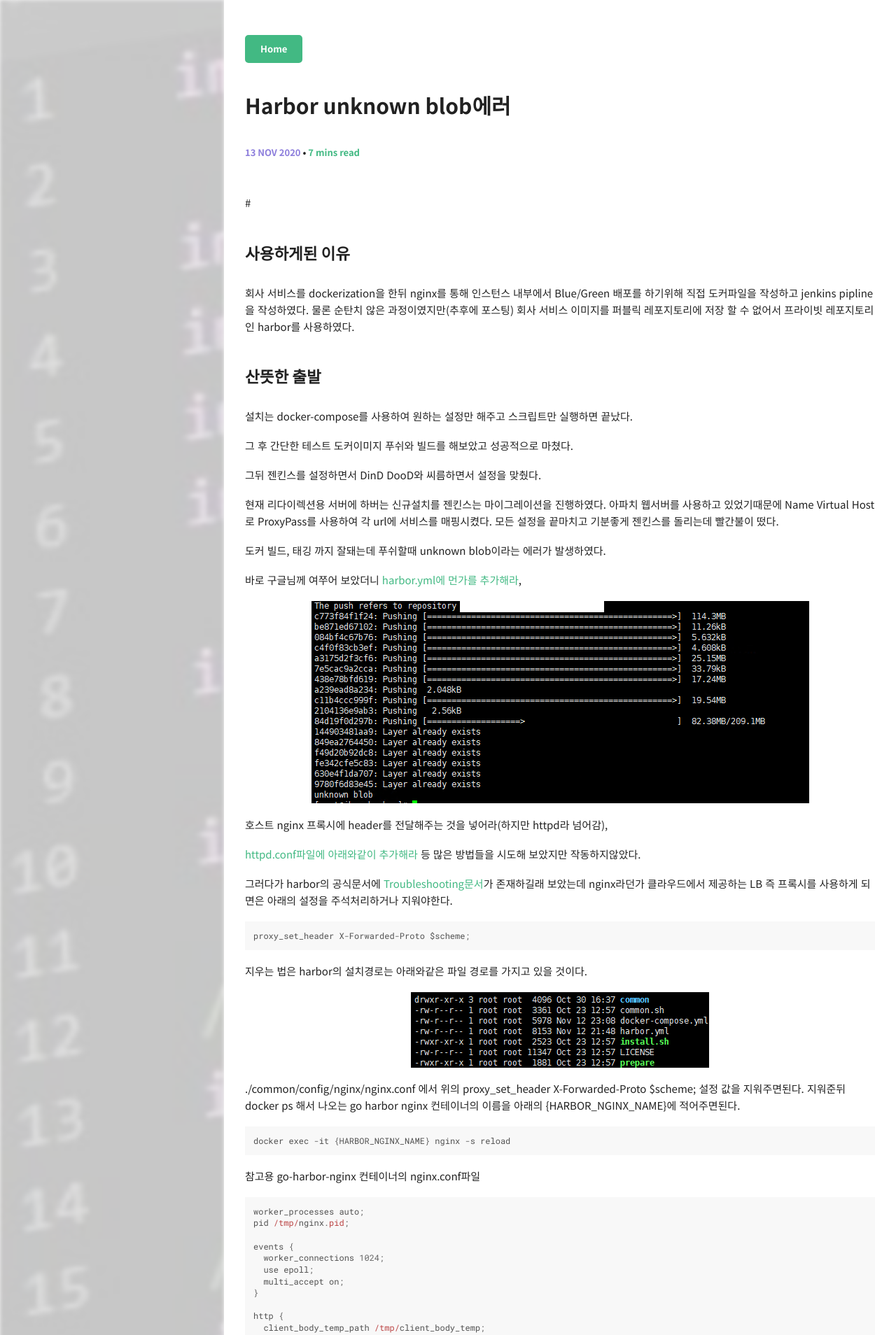
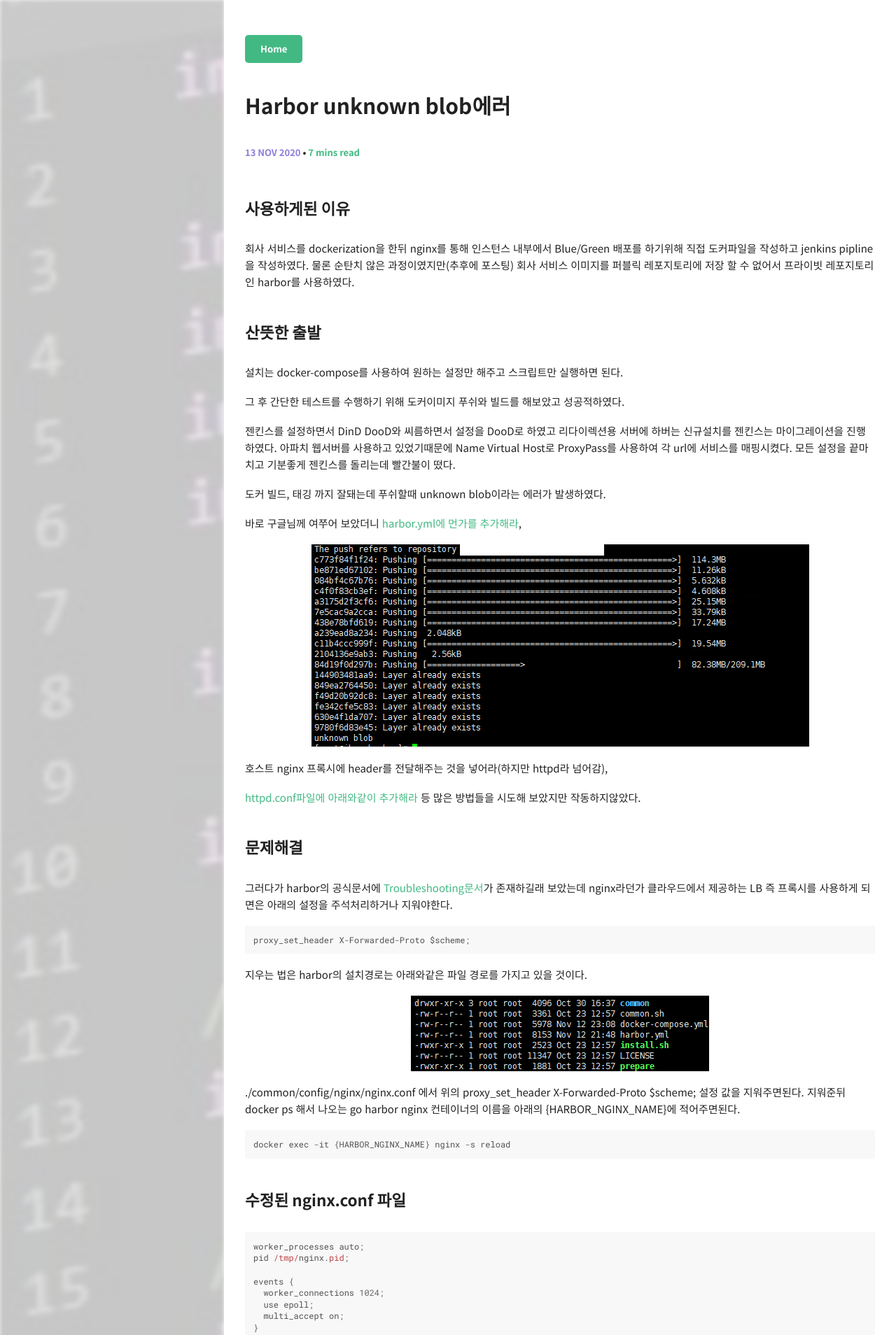
Before and after one commit to lcc3108/lcc3108.github.io, a Jekyll site: the page built from _posts/2020-11-13-harbor-in-proxy-required-setting.md, in a window 1280 px wide. Shown: the top 1908 px of the page at 70% size. Built offline with Jekyll 4.4.1, drawn with Linux system fonts in a browser that asks for light colours; comment, search, counter and statistics services are not loaded.

Commit message:
오타수정

````diff
--- a/_posts/2020-11-13-harbor-in-proxy-required-setting.md
+++ b/_posts/2020-11-13-harbor-in-proxy-required-setting.md
@@ -5,7 +5,7 @@ categories: [Docker]
 tags: [Harbor]
 comments: true
 ---
-#
+
 
 ### 사용하게된 이유
 
@@ -13,13 +13,13 @@ comments: true
 
 ### 산뜻한 출발
 
-설치는 docker-compose를 사용하여 원하는 설정만 해주고 스크립트만 실행하면 끝났다.
+설치는 docker-compose를 사용하여 원하는 설정만 해주고 스크립트만 실행하면 된다.
 
-그 후 간단한 테스트 도커이미지 푸쉬와 빌드를 해보았고 성공적으로 마쳤다.
+그 후 간단한 테스트를 수행하기 위해 도커이미지 푸쉬와 빌드를 해보았고 성공적하였다.
 
-그뒤 젠킨스를 설정하면서 DinD DooD와 씨름하면서 설정을 맞췄다.
-
-현재 리다이렉션용 서버에 하버는 신규설치를 젠킨스는 마이그레이션을 진행하였다. 아파치 웹서버를 사용하고 있었기때문에 Name Virtual Host로 ProxyPass를 사용하여 각 url에 서비스를 매핑시켰다.
+젠킨스를 설정하면서 DinD DooD와 씨름하면서 설정을 DooD로 하였고
+리다이렉션용 서버에 하버는 신규설치를 젠킨스는 마이그레이션을 진행하였다.
+아파치 웹서버를 사용하고 있었기때문에 Name Virtual Host로 ProxyPass를 사용하여 각 url에 서비스를 매핑시켰다.
 모든 설정을 끝마치고 기분좋게 젠킨스를 돌리는데 빨간불이 떴다.
 
 도커 빌드, 태깅 까지 잘돼는데 푸쉬할때 unknown blob이라는 에러가 발생하였다.
@@ -34,7 +34,7 @@ comments: true
 
 [httpd.conf파일에 아래와같이 추가해라](https://stackoverflow.com/questions/51508146/blob-unknown-when-pushing-to-custom-registry-through-apache-proxy) 등 많은 방법들을 시도해 보았지만 작동하지않았다.
 
-
+### 문제해결
 
 그러다가 harbor의 공식문서에 [Troubleshooting문서](https://goharbor.io/docs/2.1.0/install-config/troubleshoot-installation/)가 존재하길래 보았는데 nginx라던가 클라우드에서 제공하는 LB 즉 프록시를 사용하게 되면은 아래의 설정을 주석처리하거나 지워야한다.
 
@@ -46,13 +46,14 @@ proxy_set_header X-Forwarded-Proto $scheme;
 
 ![harbor-directory-ls.png](https://lcc3108.github.io/img/2020-11/harbor/Untitled%201.png)
 
-./common/config/nginx/nginx.conf 에서 위의 proxy_set_header X-Forwarded-Proto $scheme; 설정 값을 지워주면된다. 지워준뒤 docker ps 해서 나오는 go harbor nginx 컨테이너의 이름을 아래의 {HARBOR_NGINX_NAME}에 적어주면된다.
+./common/config/nginx/nginx.conf 에서 위의 proxy_set_header X-Forwarded-Proto $scheme; 설정 값을 지워주면된다.
+지워준뒤 docker ps 해서 나오는 go harbor nginx 컨테이너의 이름을 아래의 {HARBOR_NGINX_NAME}에 적어주면된다.
 
 ```groovy
 docker exec -it {HARBOR_NGINX_NAME} nginx -s reload
 ```
 
-참고용 go-harbor-nginx 컨테이너의 nginx.conf파일
+### 수정된 nginx.conf 파일
 ```groovy
 worker_processes auto;
 pid /tmp/nginx.pid;
````
